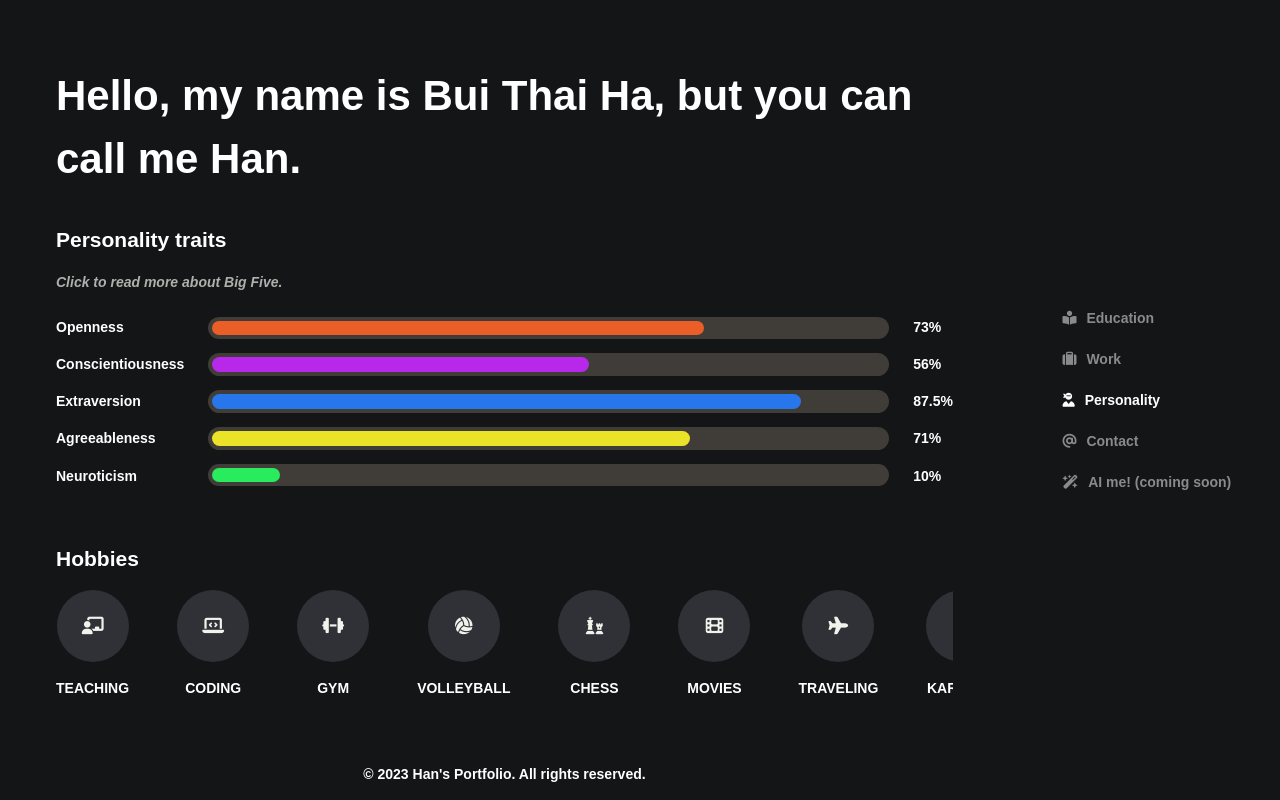
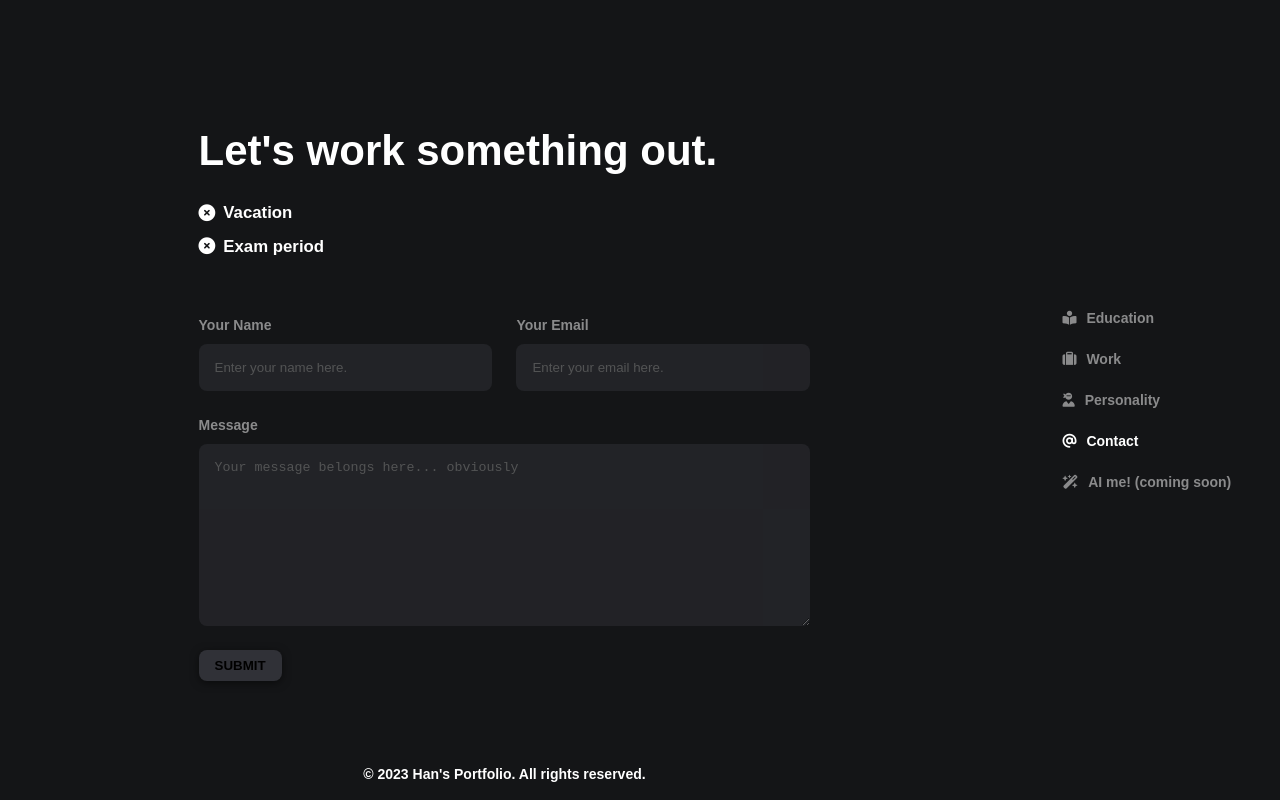
Before and after one commit to spbui00/spbui00.github.io, a website with bundled scripts: page index.html in a window 1280 px wide. Built offline with nearby package versions, Linux system fonts and the light colour scheme; a web font is replaced by a local one.

Commit message:
contact page

```diff
--- a/components/contact.html
+++ b/components/contact.html
@@ -0,0 +1,30 @@
+<div class="scrollable-container" id="contact-container">
+  <div class="headings">
+    <h1>Let's work something out.</h1>
+    <div class="status"><i class="fa-solid fa-circle-xmark"></i>Vacation</div>
+    <div class="status"><i class="fa-solid fa-circle-xmark"></i>Exam period</div>
+  </div>
+
+  <form
+    action="https://formspree.io/f/xqkvadlj"
+    method="POST"
+  >
+    <div class="row-group">
+       <div class="form-group">
+          <label for="name">Your Name</label>
+          <input type="text" id="name" name="name" required placeholder="Enter your name here.">
+        </div>
+        <div class="form-group">
+          <label for="email">Your Email</label>
+          <input type="email" id="email" name="email" required placeholder="Enter your email here.">
+        </div>
+    </div>
+
+    <div class="form-group">
+      <label for="message">Message</label>
+      <textarea id="message" name="message" rows="10" required placeholder="Your message belongs here... obviously"></textarea>
+    </div>
+
+    <button type="submit">Submit</button>
+  </form>
+</div>
--- /dev/null
+++ b/js/contact.js
@@ -0,0 +1,53 @@
+import { createElement } from "./modules/utilities.js";
+
+export function handleContact() {
+  const form = document.querySelector('form');
+  const formInner = form.innerHTML;
+  form.addEventListener('submit', (event) => {
+    event.preventDefault();
+    const formData = new FormData(form);
+    const data = Object.fromEntries(formData);
+    const endpoint = 'https://formspree.io/f/xqkvadlj';
+
+    fetch(endpoint, {
+      method: 'POST',
+      headers: {
+        'Content-Type': 'application/json'
+      },
+      body: JSON.stringify(data),
+    })
+      .then(response => response.json())
+      .then(data => {
+        if (data.ok) {
+          form.innerHTML = `<p>You message has been sent! I will get in touch with you soon.</p>`;
+          const submitAgainButton = createElement('button');
+          submitAgainButton.innerHTML = 'Submit another message';
+          submitAgainButton.addEventListener('click', () => {
+            form.innerHTML = ``;
+            form.innerHTML = formInner;
+          });
+          form.appendChild(submitAgainButton);
+        } else {
+          form.innerHTML = `<p>Oops! There was a problem submitting your form.</p>`;
+          const submitAgainButton = createElement('button');
+          submitAgainButton.innerHTML = 'Try again';
+          submitAgainButton.addEventListener('click', () => {
+            form.innerHTML = ``;
+            form.innerHTML = formInner;
+          });
+        }
+      })
+      .catch(error => {
+        console.error(error);
+        form.innerHTML = `<p>Oops! There was a problem submitting your form.</p>`;
+        const submitAgainButton = createElement('button');
+        submitAgainButton.innerHTML = 'Try again';
+        submitAgainButton.addEventListener('click', () => {
+          form.innerHTML = ``;
+          form.innerHTML = formInner;
+        });
+      });
+  });
+
+
+}
--- a/js/main.js
+++ b/js/main.js
@@ -6,7 +6,7 @@ document.addEventListener('DOMContentLoaded', async () => {
   const ul = document.querySelector('nav ul');
 
   // page that is loaded by default
-  const startPage = "personality";
+  const startPage = "contact";
   const startLink = document.querySelector(`#${startPage}`);
   fetchHTML(startPage, contentContainer, removeActives(navLinks, startLink));
 
--- /dev/null
+++ b/scss/contact.scss
@@ -0,0 +1,95 @@
+#contact-container {
+  overflow: visible;
+  width: 70%;
+  align-self: center;
+
+  @include respond-to(sm) {
+    width: 100%;
+
+    button {
+      width: 100%;
+    }
+  }
+
+  .headings {
+    @include flex-container(flex-start, flex-start, column);
+    margin-bottom: $spacing-sm;
+    gap: $spacing-xs;
+    font-size: 1.2rem;
+    width: 100%;
+    box-sizing: border-box;
+    padding: $spacing-xs;
+
+    h1 {
+      font-size: 3rem;
+    }
+
+    .status {
+      @include flex-container(flex-start, center, row);
+      gap: $spacing-xs;
+    }
+  }
+
+  form {
+    @include flex-container(flex-start, flex-start, column);
+    gap: $spacing-md;
+    width: 100%;
+    box-sizing: border-box;
+    padding: $spacing-xs;
+
+    .row-group {
+      @include flex-container(flex-start, flex-start, row);
+      gap: $spacing-md;
+      width: 100%;
+
+      @include respond-to(sm) {
+        flex-direction: column;
+      }
+
+      @include respond-to(md) {
+        flex-direction: column;
+      }
+    }
+
+    .form-group {
+      @include flex-container(flex-start, flex-start, column);
+      gap: $spacing-xs;
+      width: 100%;
+      opacity: $opacity-low;
+      transition: $transition;
+
+      input, textarea {
+        @include flex-container(flex-start, center, row);
+        width: 100%;
+        box-sizing: border-box;
+        padding: $spacing-sm;
+        border-radius: $borderRadiusMedium;
+        color: $color-light;
+        background-color: $color-medium-grey;
+        transition: $transition;
+        border: none;
+
+        &:focus {
+          outline: none;
+          background-color: $color-dark-grey;
+        }
+
+        &::placeholder {
+          color: $color-light;
+          opacity: $opacity-low;
+        }
+      }
+
+      &:hover, &:focus-within {
+        opacity: 1;
+        outline: none;
+      }
+    }
+
+    p {
+      font-size: 3rem;
+      color: $color-light;
+      transition: $transition;
+    }
+  }
+}
--- a/scss/styles.scss
+++ b/scss/styles.scss
@@ -7,5 +7,6 @@
 @import 'buttons';
 @import 'academy';
 @import 'work';
+@import 'contact';
 @import 'personality';
 @import 'content';
```
Also changed, not shown: css/styles.css, 1 other file.
